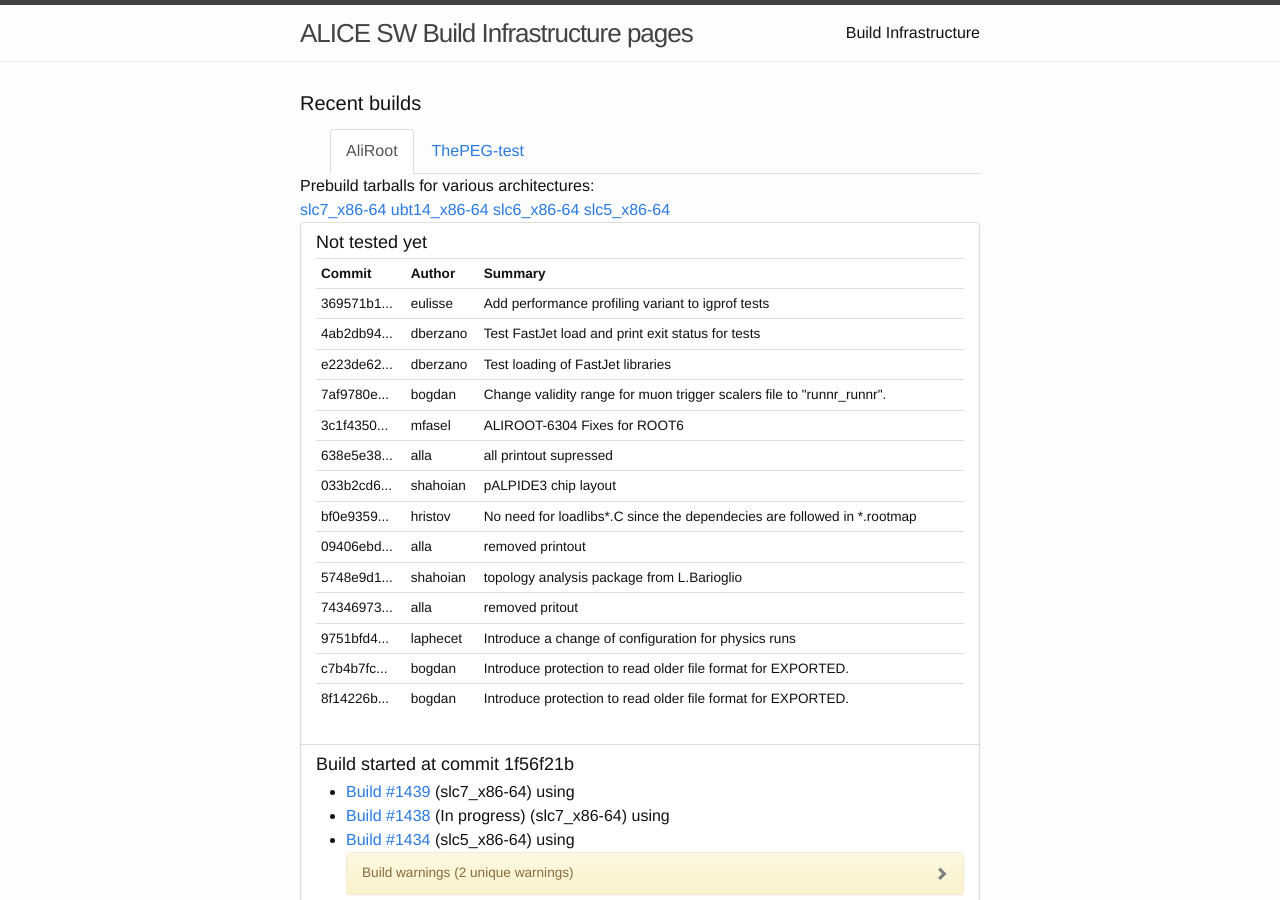
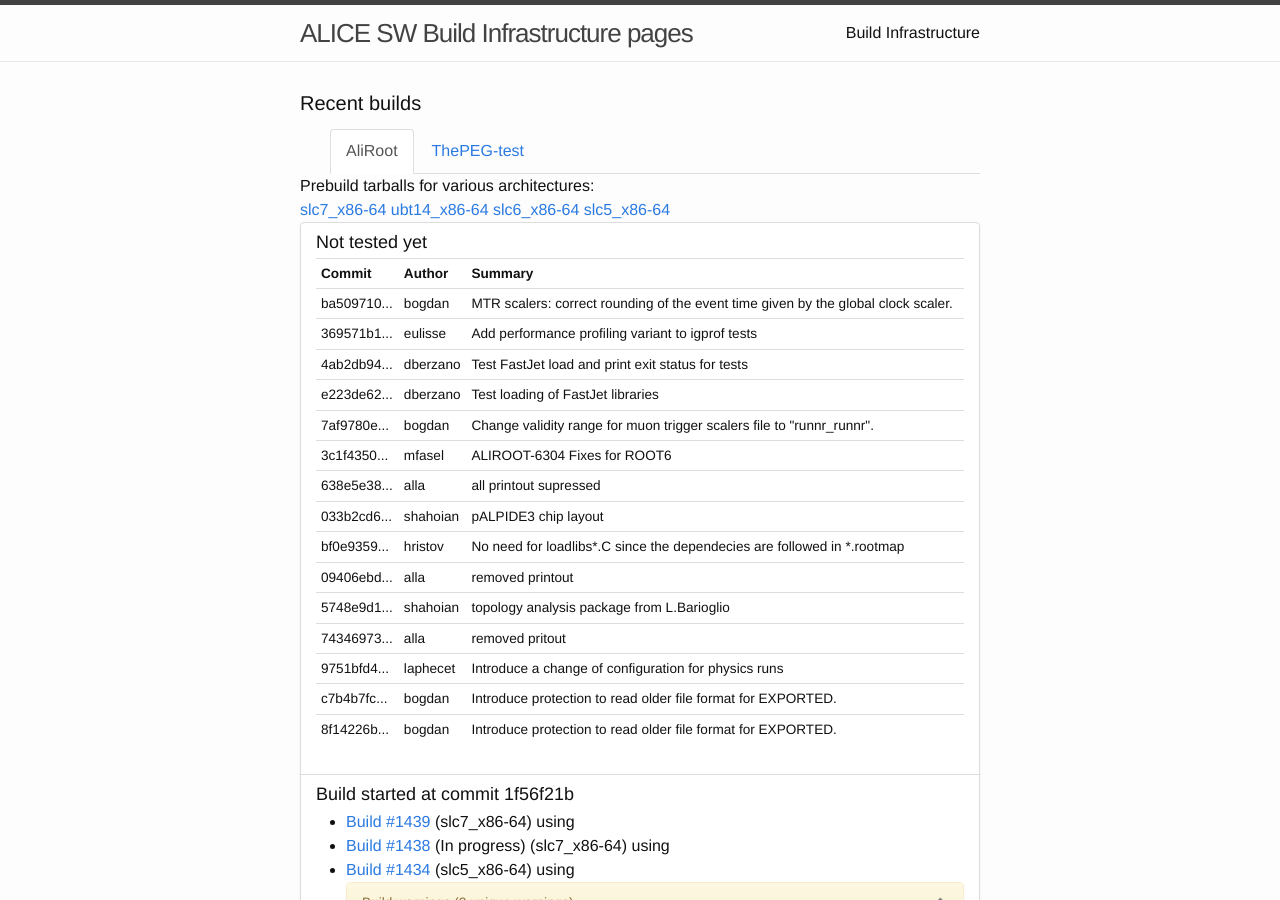
Before and after one commit to alisw/alisw.github.io, a Jekyll site: the page built from index.html, in a window 1280 px wide and 900 px high. Built offline with Jekyll 4.4.1, drawn with Linux system fonts in a browser that asks for light colours; nearby versions of some CDN libraries.

Commit message:
Updated results.

```diff
--- a/_data/commits-aliroot-master.yaml
+++ b/_data/commits-aliroot-master.yaml
@@ -1,3 +1,8 @@
+-
+ commit: "ba509710588f72d7efc88b7e5042acd0408db17b"
+ message: >-
+    MTR scalers: correct rounding of the event time given by the global clock scaler.
+ author: !!str bogdan
 -
  commit: "369571b10dd5f5eab21051277dd5e633d36e3dd6"
  message: >-
```
